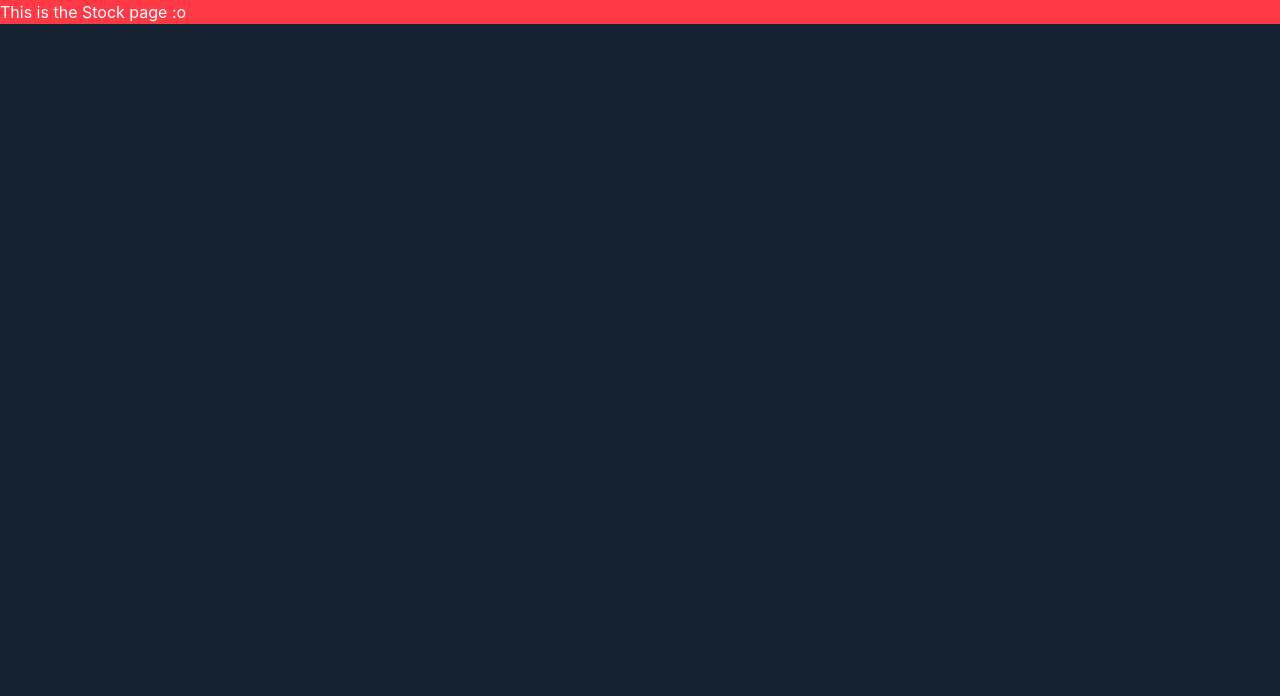
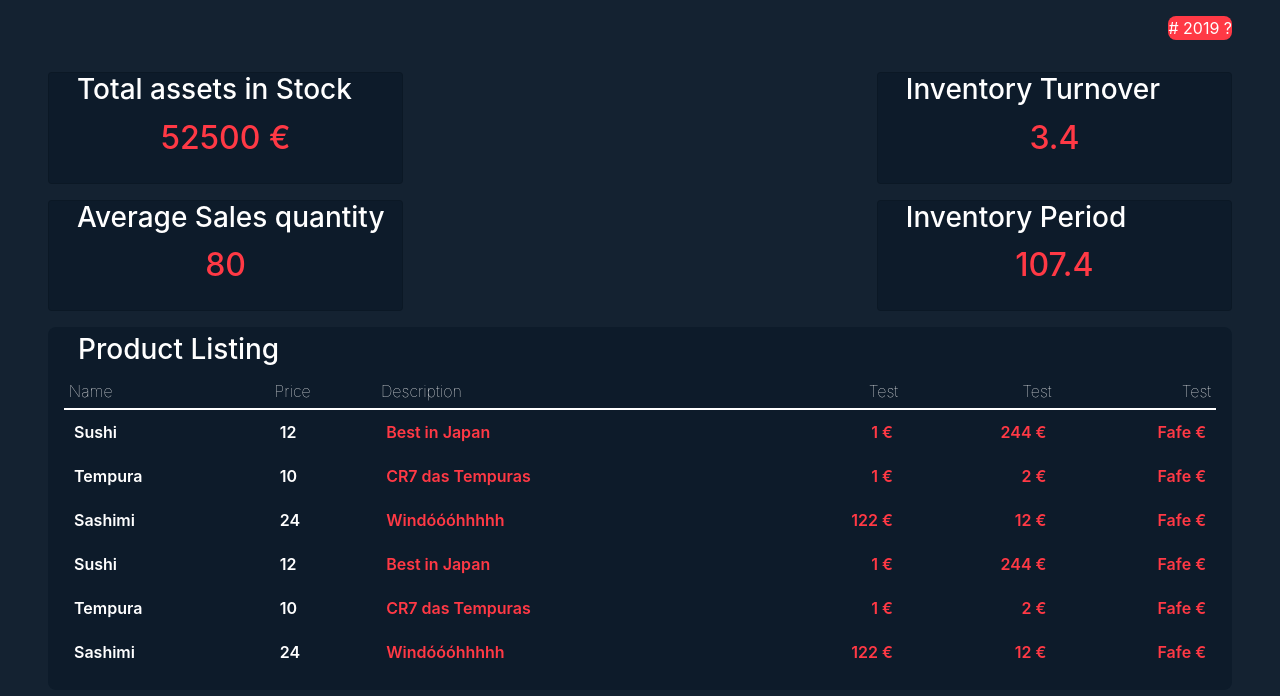
Before and after one commit to antoniopedrodantas/sinf-feup, a React (Create React App) app in the folder tempura/client/: page /stock in a window 1280 px wide. Shown: the top 696 px of the page. Built offline with nearby package versions, Linux system fonts and the light colour scheme.

Commit message:
Structured stock page; missing some styling

```diff
--- a/tempura/client/src/components/SingleValueCard/SingleValueCard.tsx
+++ b/tempura/client/src/components/SingleValueCard/SingleValueCard.tsx
@@ -1,6 +1,6 @@
 import React from "react";
+import { SVCNumberProp, SVCTextProp } from "./SVCMoneyProp";
 import './styles/SingleValueCard.css';
-import { SVCNumberProp, SVCTextProp } from "./SVCMoneyProp";
 
 type SingleValueCardProps = SVCNumberProp  | SVCTextProp;
 
@@ -20,7 +20,7 @@ const SingleValueCard: React.FC<SingleValueCardProps> = ({ type, title, value })
   return (
     <>
       <div className={classNames}>
-        <h2 className="card-title">{title}</h2>
+        <h3 className="card-title">{title}</h3>
         <h1 className="card-value">{suffixedValue()}</h1>
       </div>
     </>
--- a/tempura/client/src/components/SingleValueCard/styles/SingleValueCard.css
+++ b/tempura/client/src/components/SingleValueCard/styles/SingleValueCard.css
@@ -1,18 +1,19 @@
+@import '../../../index.css';
+
 .card{
   border-radius: var(--border-radius);
   width: 30%;
   display: flex;
   flex-direction: column;
-  margin: 1rem;
-  background-color: var(--card-background);
+  background-color: var(--card-background) !important;
   overflow: hidden;
   justify-content: flex-start;
+  margin-top: 1em;
 }
 
 .card-title{
   text-align: left;
   padding-left: 1em;
-  font-size: 2.5vmax;
 }
 
 .card-value{
@@ -20,13 +21,6 @@
   text-align: center;
   margin: 0 0 0.8em 0;
   color: var(--red-color);
-  font-size: 3vmax;
+  font-size: 2.5vmax;
   text-overflow: scale;
 }
-@media(max-width: 1100px){
-  .card{
-      margin:0 auto;
-      margin-top:1em;
-      width: 60%;
-  }
-}
--- a/tempura/client/src/index.css
+++ b/tempura/client/src/index.css
@@ -4,7 +4,7 @@
   --card-background: #0D1B2A;
   --core-background: #142231;
   --menu-selection: #384753;
-  --border-radius: 10px;
+  --border-radius: 8px;
 }
 
 html, body{
--- a/tempura/client/src/scenes/Stock/Stock.tsx
+++ b/tempura/client/src/scenes/Stock/Stock.tsx
@@ -1,11 +1,40 @@
 import React from 'react';
+import SingleValueCard from 'src/components/SingleValueCard/SingleValueCard';
+import CustomTable from '../../components/CustomTable/CustomTable';
 import './styles/Stock.css';
 
 
 const Stock: React.FC = () => {
+
+  const columns1 = ["Name", "Price", "Description", "Test", "Test", "Test"];
+  const types1   = ["text", "text", "text", "money", "money", "money"];
+  const values1  = [
+                      ["Sushi", "12", "Best in Japan", "1", "244", "Fafe"],
+                      ["Tempura", "10", "CR7 das Tempuras", "1", "2", "Fafe"],
+                      ["Sashimi", "24", "Windóóóhhhhh", "122", "12", "Fafe"],
+                      ["Sushi", "12", "Best in Japan", "1", "244", "Fafe"],
+                      ["Tempura", "10", "CR7 das Tempuras", "1", "2", "Fafe"],
+                      ["Sashimi", "24", "Windóóóhhhhh", "122", "12", "Fafe"]
+                    ];
   return (
     <>
-      <div className="stock"> This is the Stock page :o </div>
+      <div className="stock-content">
+        {/* adicionar algo para simular date selection */}
+        <div className="date-selection">
+          # 2019 ?
+        </div>
+        <div className="top-cards">
+          <SingleValueCard type="money" title="Total assets in Stock" value={52500}/>
+          <SingleValueCard type="text" title="Inventory Turnover" value="3.4"/>
+        </div>
+        <div className="bottom-cards">
+          <SingleValueCard type="text" title="Average Sales quantity" value="80"/>
+          <SingleValueCard type="text" title="Inventory Period" value="107.4"/>
+        </div>
+        <div className="product-listing">
+          <CustomTable title="Product Listing" columns={columns1} type={types1} values={values1} />
+        </div>
+      </div>
     </>
   );
 };
--- a/tempura/client/src/scenes/Stock/styles/Stock.css
+++ b/tempura/client/src/scenes/Stock/styles/Stock.css
@@ -1,5 +1,27 @@
 @import '../../../index.css';
 
-.stock{
+.stock-content{
+    padding-left: 3em;
+    padding-right: 3em;
+    overflow: hidden;
+}
+
+.top-cards, .bottom-cards{
+    display: flex;
+    flex-direction: row;
+    justify-content: space-between;
+}
+
+.product-listing{
+    margin-top:1em;
+}
+
+.date-selection{
     background-color: var(--red-color);
+    border-radius: 8px;
+    margin-bottom: 1em;
+    margin-top: 1em;
+    width: fit-content;
+    margin-left: auto;
+
 }
```
